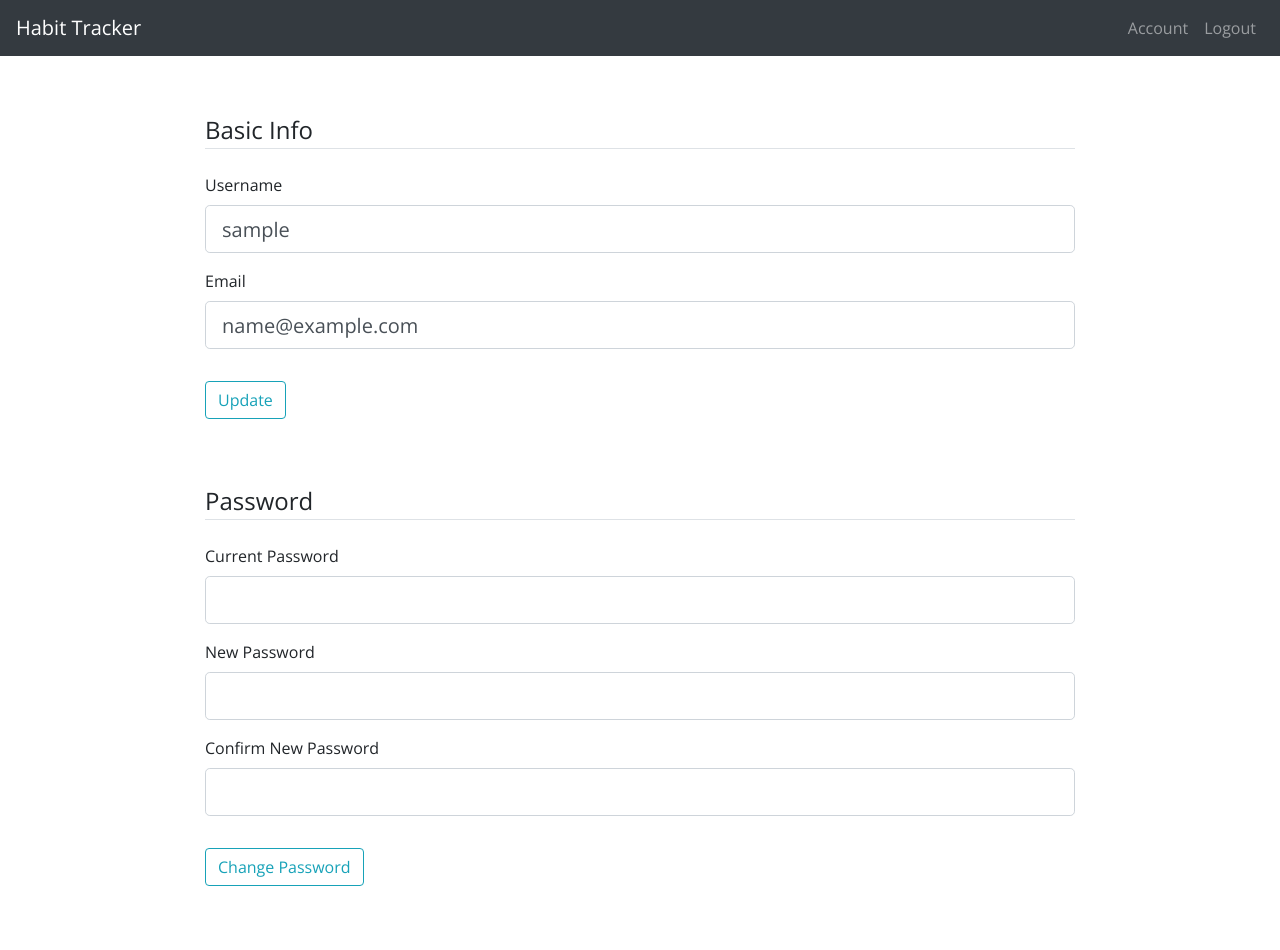
After one commit to azzhou/habit-tracker, a Flask app: page /account in a window 1280 px wide. The commit adds this page. Run offline with Flask 2, Linux system fonts and the light colour scheme; the visitor is signed in with stand-in values (Sample User, id 1); some libraries are stand-ins or nearby versions.

Commit message:
Add account page to update user info
New html file and route
Form for updating username/email + form for updating password
Update navbar to link to account page

```diff
--- /dev/null
+++ b/habit_tracker/templates/account.html
@@ -0,0 +1,99 @@
+{% extends "layout.html" %}
+
+{% block content %}
+  <div class="content-section" id="update-basic-info">
+    <form method="POST" action="">
+      {{ basic_info_form.hidden_tag() }}
+      <fieldset class="form-group">
+        <legend class="border-bottom mb-4">Basic Info</legend>
+        <div class="form-group">
+          {{ basic_info_form.username.label }}
+          {% if basic_info_form.username.errors %}
+            {{ basic_info_form.username(class="form-control form-control-lg is-invalid") }}
+            <div class="invalid-feedback">
+              {% for error in basic_info_form.username.errors %}
+                <span>{{ error }}</span>
+              {% endfor %}
+            </div>
+          {% else %}
+            {{ basic_info_form.username(class="form-control form-control-lg", ) }}
+          {% endif %}
+        </div>
+        <div class="form-group">
+          {{ basic_info_form.email.label }}
+          {% if basic_info_form.email.errors %}
+            {{ basic_info_form.email(class="form-control form-control-lg is-invalid") }}
+              <div class="invalid-feedback">
+                {% for error in basic_info_form.email.errors %}
+                  <span>{{ error }}</span>
+                {% endfor %}
+              </div>
+          {% else %}
+            {{ basic_info_form.email(class="form-control form-control-lg") }}
+          {% endif %}
+        </div>
+      </fieldset>
+      <div class="form-group">
+        {{ basic_info_form.submit_info(class="btn btn-outline-info") }}
+      </div>
+    </form>
+  </div>
+
+  <div class="content-section" id="update-password">
+    <form method="POST" action="">
+      {{ password_form.hidden_tag() }}
+      <fieldset class="form-group">
+        <legend class="border-bottom mb-4">Password</legend>
+        <div class="form-group">
+          {{ password_form.current_password.label }}
+          {% if password_form.current_password.errors %}
+            {{ password_form.current_password(class="form-control form-control-lg is-invalid") }}
+            <div class="invalid-feedback">
+              {% for error in password_form.current_password.errors %}
+                <span>{{ error }}</span>
+              {% endfor %}
+            </div>
+          {% else %}
+            {{ password_form.current_password(class="form-control form-control-lg", ) }}
+          {% endif %}
+        </div>
+        <div class="form-group">
+          {{ password_form.new_password.label }}
+          {% if password_form.new_password.errors %}
+            {{ password_form.new_password(class="form-control form-control-lg is-invalid") }}
+            <div class="invalid-feedback">
+              {% for error in password_form.new_password.errors %}
+                <span>{{ error }}</span>
+              {% endfor %}
+            </div>
+          {% else %}
+            {{ password_form.new_password(class="form-control form-control-lg", ) }}
+          {% endif %}
+        </div>
+        <div class="form-group">
+          {{ password_form.confirm_new_password.label }}
+          {% if password_form.confirm_new_password.errors %}
+            {{ password_form.confirm_new_password(class="form-control form-control-lg is-invalid") }}
+            <div class="invalid-feedback">
+              {% for error in password_form.confirm_new_password.errors %}
+                <span>{{ error }}</span>
+              {% endfor %}
+            </div>
+          {% else %}
+            {{ password_form.confirm_new_password(class="form-control form-control-lg", ) }}
+          {% endif %}
+        </div>
+      </fieldset>
+      <div class="form-group">
+        {{ password_form.submit_password(class="btn btn-outline-info") }}
+      </div>
+    </form>
+  </div>
+
+
+  <!-- Bring a form into view if it had validation errors -->
+  <script>
+    document.getElementById("{{ anchor }}").scrollIntoView();
+  </script>
+
+{% endblock content %}
--- a/habit_tracker/templates/layout.html
+++ b/habit_tracker/templates/layout.html
@@ -14,9 +14,6 @@
   <!-- JavaScript -->
   <!-- jQuery first, then Popper.js, then Bootstrap JS -->
   <script src="https://ajax.googleapis.com/ajax/libs/jquery/3.4.1/jquery.min.js"></script>
-  <!-- <script src="https://code.jquery.com/jquery-3.3.1.slim.min.js"
-    integrity="sha384-q8i/X+965DzO0rT7abK41JStQIAqVgRVzpbzo5smXKp4YfRvH+8abtTE1Pi6jizo"
-    crossorigin="anonymous"></script> -->
   <script src="https://cdnjs.cloudflare.com/ajax/libs/popper.js/1.14.7/umd/popper.min.js"
     integrity="sha384-UO2eT0CpHqdSJQ6hJty5KVphtPhzWj9WO1clHTMGa3JDZwrnQq4sF86dIHNDz0W1"
     crossorigin="anonymous"></script>
@@ -39,7 +36,7 @@
     <div class="collapse navbar-collapse flex-grow-1 text-right" id="main-navbar">
       <div class="navbar-nav ml-auto flex-nowrap">
         {% if current_user.is_authenticated %}
-          <a class="nav-item nav-link" href="#">Settings</a>
+          <a class="nav-item nav-link" href="{{ url_for('users.account') }}">Account</a>
           <a class="nav-item nav-link" href="{{ url_for('users.logout') }}">Logout</a>
         {% else %}
           <a class="nav-item nav-link" href="{{ url_for('users.register') }}">Register</a>
--- a/habit_tracker/users/forms.py
+++ b/habit_tracker/users/forms.py
@@ -1,4 +1,6 @@
 from flask_wtf import FlaskForm
+from flask_login import current_user
+from habit_tracker import bcrypt
 from wtforms import StringField, PasswordField, SubmitField, BooleanField
 from wtforms.validators import (DataRequired, Length, Email, EqualTo,
                                 Regexp, ValidationError)
@@ -34,3 +36,40 @@ class LoginForm(FlaskForm):
     password = PasswordField("Password", validators=[DataRequired()])
     remember = BooleanField("Remember Me")
     submit = SubmitField("Sign In")
+
+
+class UpdateBasicInfoForm(FlaskForm):
+    username = StringField("Username", validators=[
+        DataRequired(),
+        Length(min=3, max=20, message="Username must be between 3 and 20 characters long."),
+        Regexp(regex="^\\w+$", message="Username must contain alphanumeric characters only.")
+    ])
+    email = StringField("Email", validators=[DataRequired(), Email()])
+    submit_info = SubmitField("Update")
+
+    # In-line validators to ensure fields aren't already taken
+    def validate_username(self, username):
+        if current_user.username != username.data and User.objects(username=username.data):
+            raise ValidationError("That username is already taken.")
+
+    def validate_email(self, email):
+        if current_user.email != email.data and User.objects(email=email.data):
+            raise ValidationError("That email is already taken.")
+
+
+class UpdateAccountPasswordForm(FlaskForm):
+    current_password = PasswordField("Current Password", validators=[DataRequired()])
+    new_password = PasswordField("New Password", validators=[DataRequired()])
+    confirm_new_password = PasswordField("Confirm New Password", validators=[
+        DataRequired(),
+        EqualTo("new_password", message="New password doesn't match.")
+    ])
+    submit_password = SubmitField("Change Password")
+
+    def validate_current_password(self, current_password):
+        if not bcrypt.check_password_hash(current_user.password, current_password.data):
+            raise ValidationError("Current password is incorrect.")
+
+    def validate_new_password(self, new_password):
+        if bcrypt.check_password_hash(current_user.password, new_password.data):
+            raise ValidationError("New password cannot be the same as your current password.")
--- a/habit_tracker/users/routes.py
+++ b/habit_tracker/users/routes.py
@@ -1,6 +1,7 @@
 from flask import Blueprint, render_template, redirect, url_for, flash
-from habit_tracker.users.forms import RegistrationForm, LoginForm
-from flask_login import current_user, login_user, logout_user
+from habit_tracker.users.forms import (RegistrationForm, LoginForm,
+                                       UpdateBasicInfoForm, UpdateAccountPasswordForm)
+from flask_login import current_user, login_user, logout_user, login_required
 from habit_tracker import bcrypt
 from habit_tracker.documents import User
 
@@ -39,7 +40,7 @@ def login():
         user = User.objects(email=form.email.data).first()
         if user and bcrypt.check_password_hash(user.password, form.password.data):
             login_user(user, remember=form.remember.data)
-            flash("You have logged in!", category="info")
+            flash(f"Welcome back, {user.username}!", category="info")
             return redirect(url_for('main.home'))
         else:
             flash("Login unsuccessful. Please check email and password.", category="danger")
@@ -50,3 +51,44 @@ def login():
 def logout():
     logout_user()
     return redirect(url_for("users.login"))
+
+
+@users.route("/account", methods=["GET", "POST"])
+@login_required
+def account():
+    basic_info_form = UpdateBasicInfoForm()
+    password_form = UpdateAccountPasswordForm()
+    anchor = ""
+
+    # Check submit field's data because is_submitted() doesn't differentiate between forms
+    if basic_info_form.submit_info.data:
+        if basic_info_form.validate():
+            current_user.username = basic_info_form.username.data
+            current_user.email = basic_info_form.email.data
+            current_user.save()
+            flash("Your basic info has been updated!", category="success")
+            return redirect(url_for("users.account"))
+        else:
+            # Used to bring form into view using JS if there are validation errors
+            anchor = "update-basic-info"
+    else:
+        basic_info_form.username.data = current_user.username
+        basic_info_form.email.data = current_user.email
+
+    # Check submit field's data because is_submitted() doesn't differentiate between forms
+    if password_form.submit_password.data:
+        if password_form.validate():
+            hashed_pass = bcrypt.generate_password_hash(password_form.new_password.data).decode('utf-8')
+            current_user.password = hashed_pass
+            current_user.save()
+            flash("Your password has been updated!", category="success")
+            return redirect(url_for("users.account"))
+        else:
+            # Used to bring form into view using JS if there are validation errors
+            anchor = "update-password"
+
+    return render_template("account.html",
+                           title="Account",
+                           basic_info_form=basic_info_form,
+                           password_form=password_form,
+                           anchor=anchor)
```
